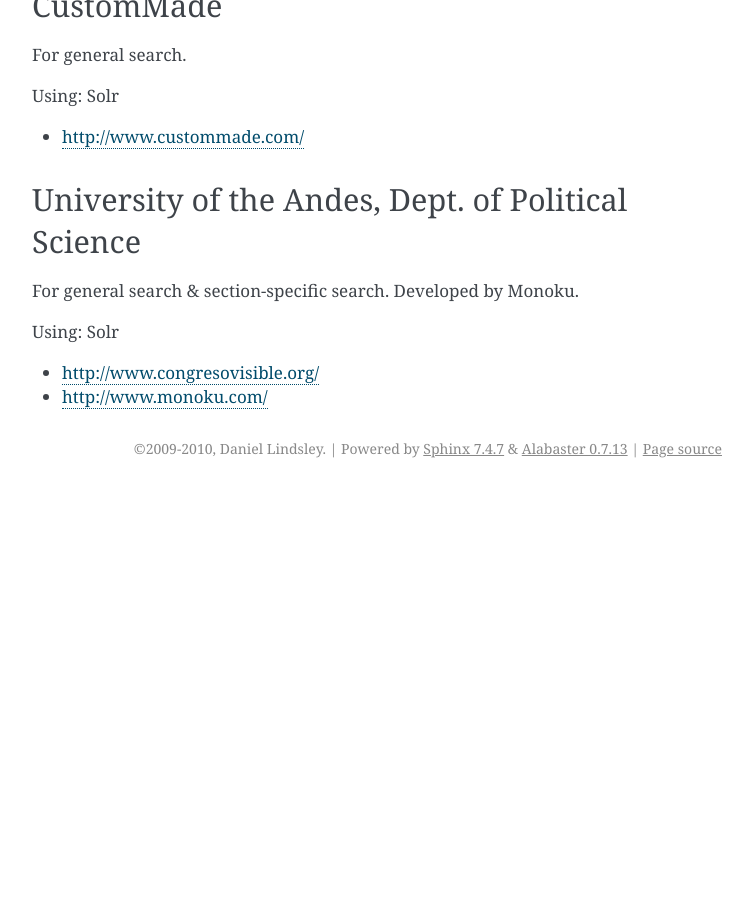
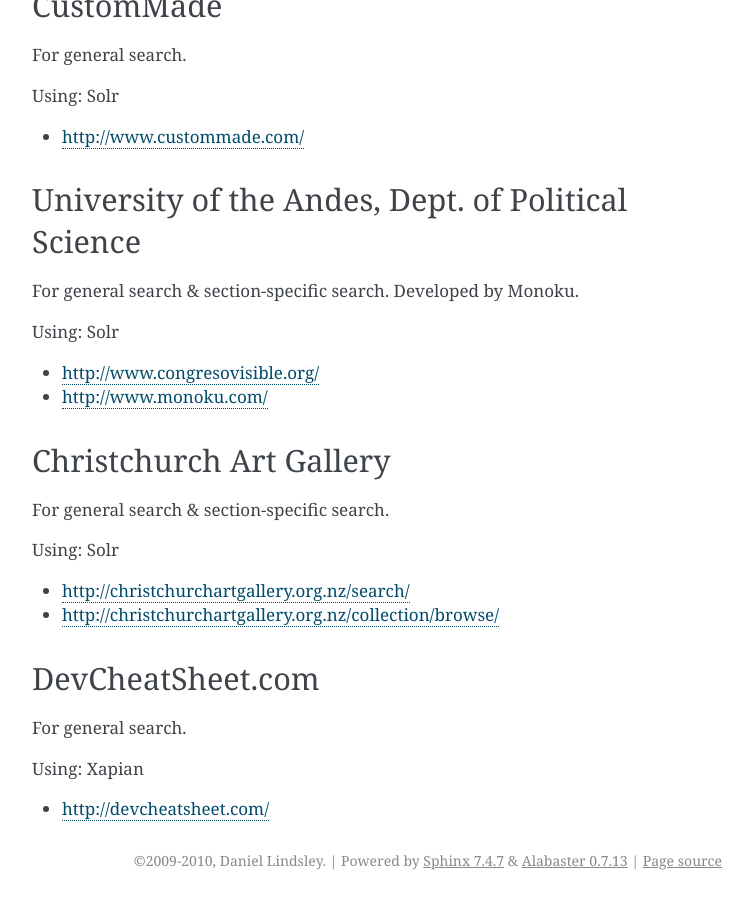
Before and after one commit to happycamper1129/django-project, a Sphinx documentation site: the page built from docs/who_uses.rst, in a window 1280 px wide and 900 px high, scrolled down 3383 px. Shown: the whole window, without its empty margins (388-1141 px from the left). Built offline with Sphinx 7.4.7, drawn with Linux system fonts in a browser that asks for light colours; before the commit the page ends 3871 px from its top, so only the background shows below that; some of the changed text lies outside the part shown.

```diff
--- a/docs/who_uses.rst
+++ b/docs/who_uses.rst
@@ -187,3 +187,24 @@ Using: Solr
 
 * http://www.congresovisible.org/
 * http://www.monoku.com/
+
+
+Christchurch Art Gallery
+------------------------
+
+For general search & section-specific search.
+
+Using: Solr
+
+* http://christchurchartgallery.org.nz/search/
+* http://christchurchartgallery.org.nz/collection/browse/
+
+
+DevCheatSheet.com
+-----------------
+
+For general search.
+
+Using: Xapian
+
+* http://devcheatsheet.com/
```
Also changed, not shown: 1 other file.
